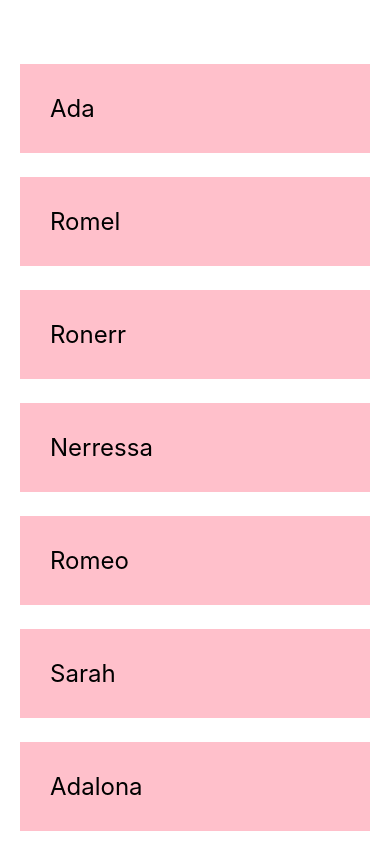
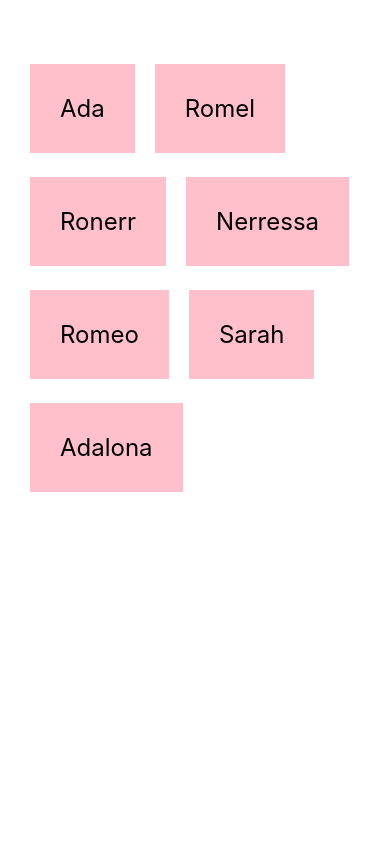
Before and after one commit to adavillacarlos/myproject, a React Native app: screen / in a window 390 px wide. Built offline with nearby package versions, Linux system fonts and the light colour scheme.

Commit message:
flatlist components

```diff
--- a/App.js
+++ b/App.js
@@ -1,27 +1,38 @@
 import { StatusBar } from 'expo-status-bar';
 import React, { useState} from 'react';
-import { StyleSheet, Text, View, Button, TextInput, ScrollView } from 'react-native';
+import { StyleSheet, Text, View, Button, TextInput, ScrollView, FlatList } from 'react-native';
 
 export default function App() {
   const[people, setPeople] = useState([
-    {name: 'Ada', key:'1'},
-    {name: 'Romel', key: '2'},
-    {name: 'Ronerr', key: '3'},
-    {name: 'Nerressa', key: '4'},
-    {name: 'Romeo', key: '5'},
-    {name: 'Sarah', key: '6'},
-    {name: 'Adalona', key: '7'},
+    {name: 'Ada', id:'1'},
+    {name: 'Romel', id: '2'},
+    {name: 'Ronerr', id: '3'},
+    {name: 'Nerressa', id: '4'},
+    {name: 'Romeo', id: '5'},
+    {name: 'Sarah', id: '6'},
+    {name: 'Adalona', id: '7'},
   ]);
 
   return (
     <View style={styles.container}>
-      <ScrollView>
+      <FlatList
+        numColumns={2}
+        keyExtractor={( item ) => item.id}
+        data={people}
+        renderItem={({ item }) => (
+          <Text style={styles.item}>{item.name}</Text>
+        )}
+
+      />
+
+
+      {/* <ScrollView>
       { people.map(item => (
           <View key={item.key}>
             <Text style={styles.item}>{item.name}</Text>
           </View>
         ))}
-      </ScrollView>
+      </ScrollView> */}
       <StatusBar style="auto" />
     </View>
   );
@@ -64,6 +75,7 @@
     padding: 30,
     backgroundColor: 'pink',
     fontSize: 24,
+    marginHorizontal: 10,
   }
 
 });
```
